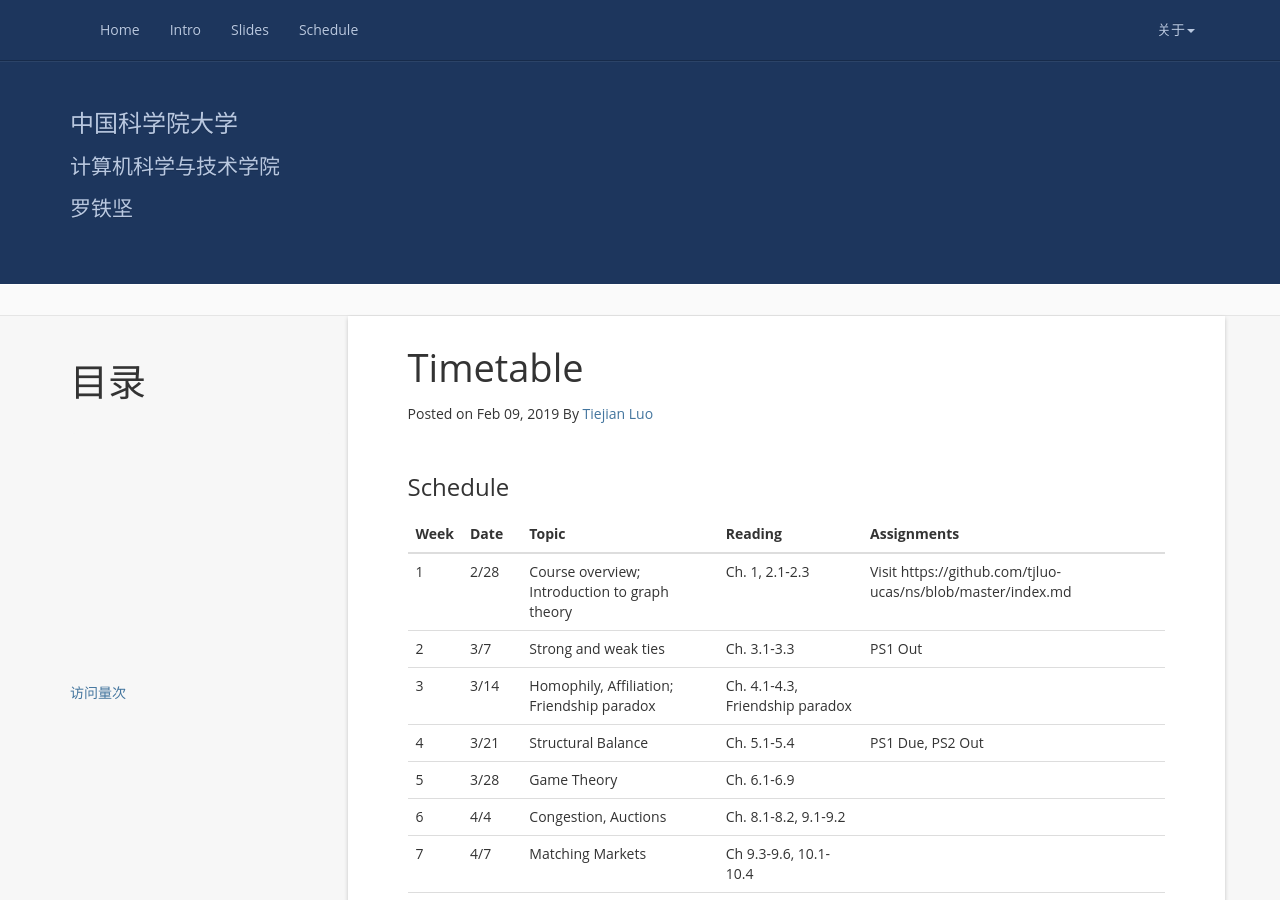
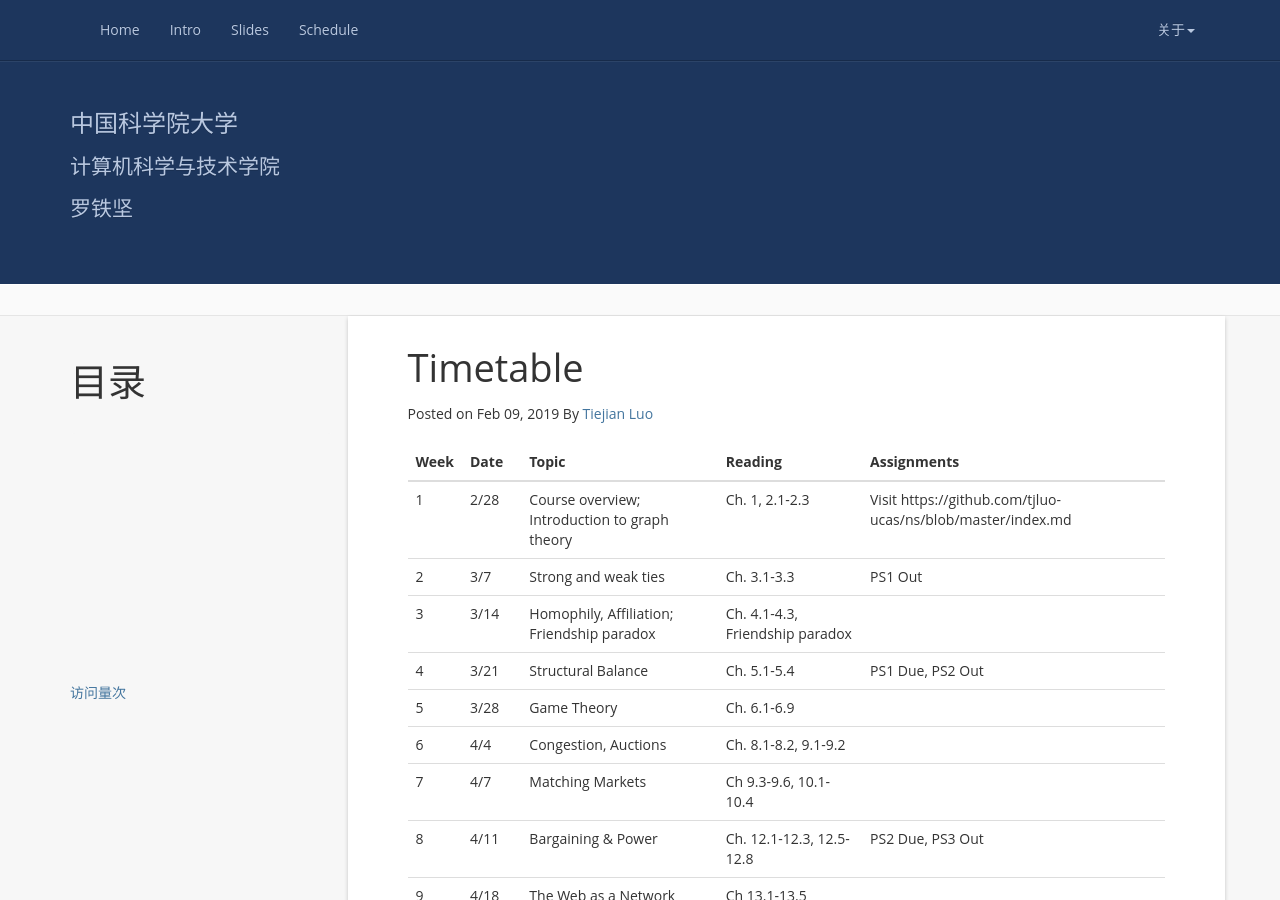
Before and after one commit to tjluo-ucas/ns, a Jekyll site: the page built from schedule.md, in a window 1280 px wide and 900 px high. Built offline with Jekyll 4.4.1, drawn with Linux system fonts in a browser that asks for light colours; nearby versions of some CDN libraries; a script that is not in the unit is left out; comment, search, counter and statistics services are not loaded.

Commit message:
Update schedule.md

```diff
--- a/schedule.md
+++ b/schedule.md
@@ -5,7 +5,6 @@ permalink: /schedule/
 title:  "Timetable"
 date:   2019-02-09 08:00:01 +0800
 ---
-### Schedule
 
 Week | Date	| Topic | Reading	| Assignments
 -----|------|-------|---------|------------
```
